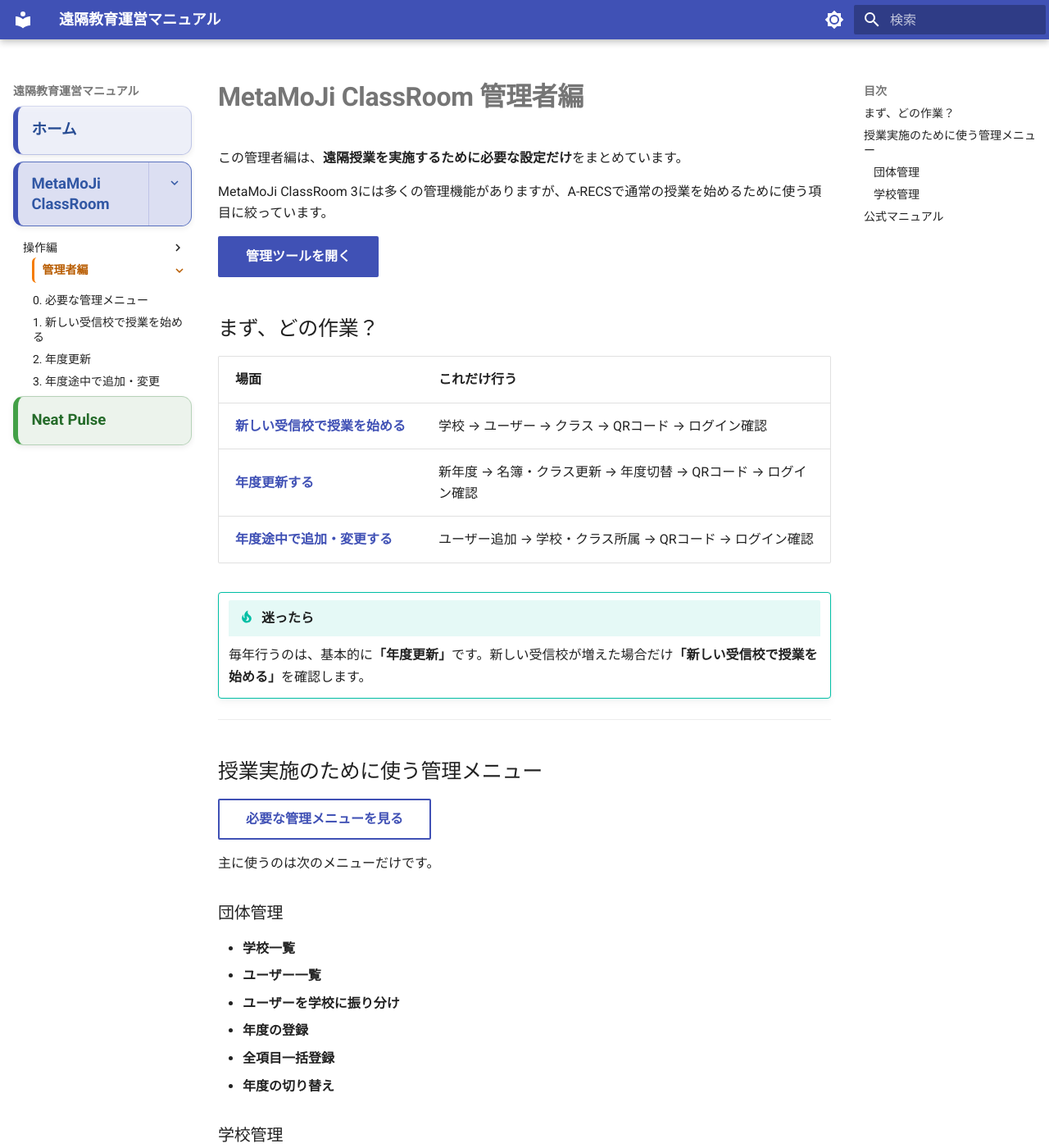
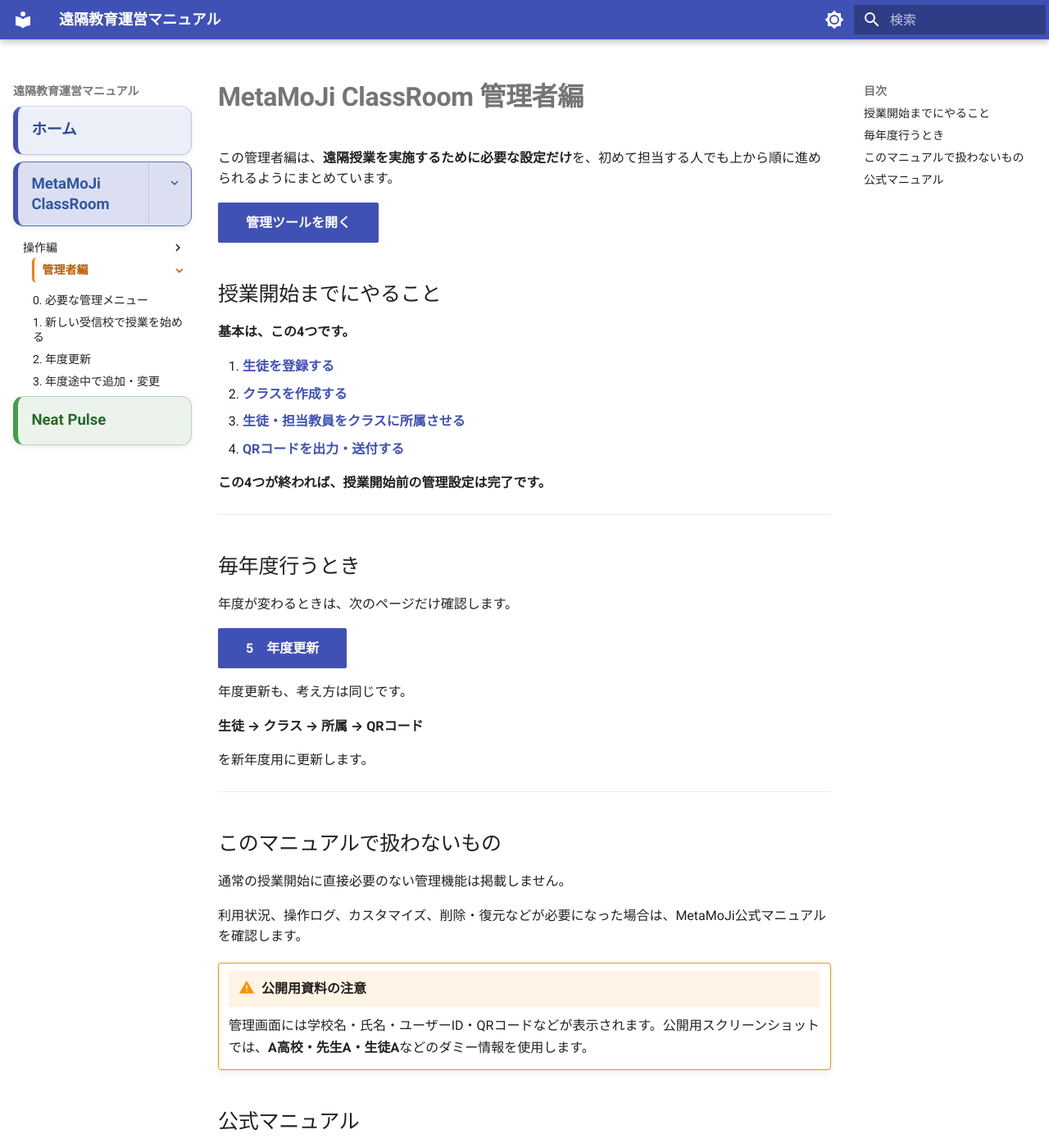
Before and after one commit to a-recs/remote-manual, an MkDocs documentation site: the page built from docs/metamoji/admin/index.md, in a window 1280 px wide and 1400 px high. Shown: the whole window at 82% size. Built offline with MkDocs 1.6.1 and Material for MkDocs 9.7.7, drawn with Linux system fonts in a browser that asks for light colours; some of the changed text lies outside the part shown.

Commit message:
Simplify admin overview to four essential setup tasks

```diff
--- a/docs/metamoji/admin/index.md
+++ b/docs/metamoji/admin/index.md
@@ -1,48 +1,41 @@
 # MetaMoJi ClassRoom 管理者編
 
-この管理者編は、**遠隔授業を実施するために必要な設定だけ**をまとめています。
-
-MetaMoJi ClassRoom 3には多くの管理機能がありますが、A-RECSで通常の授業を始めるために使う項目に絞っています。
+この管理者編は、**遠隔授業を実施するために必要な設定だけ**を、初めて担当する人でも上から順に進められるようにまとめています。
 
 [管理ツールを開く](https://api-classroom.metamoji.com/mmjmanage/tools/ja/login.html){ .md-button .md-button--primary target="_blank" }
 
-## まず、どの作業？
+## 授業開始までにやること
 
-| 場面 | これだけ行う |
-|---|---|
-| **[新しい受信校で授業を始める](01-initial-setup.md)** | 学校 → ユーザー → クラス → QRコード → ログイン確認 |
-| **[年度更新する](02-annual-renewal.md)** | 新年度 → 名簿・クラス更新 → 年度切替 → QRコード → ログイン確認 |
-| **[年度途中で追加・変更する](03-midyear-management.md)** | ユーザー追加 → 学校・クラス所属 → QRコード → ログイン確認 |
+**基本は、この4つです。**
 
-!!! tip "迷ったら"
-    毎年行うのは、基本的に**「年度更新」**です。新しい受信校が増えた場合だけ**「新しい受信校で授業を始める」**を確認します。
+1. **[生徒を登録する](01-student-registration.md)**
+2. **[クラスを作成する](02-class-create.md)**
+3. **[生徒・担当教員をクラスに所属させる](03-class-members.md)**
+4. **[QRコードを出力・送付する](04-qr.md)**
+
+**この4つが終われば、授業開始前の管理設定は完了です。**
 
 ---
 
-## 授業実施のために使う管理メニュー
+## 毎年度行うとき
 
-[必要な管理メニューを見る](00-menu-guide.md){ .md-button }
+年度が変わるときは、次のページだけ確認します。
 
-主に使うのは次のメニューだけです。
+[5　年度更新](02-annual-renewal.md){ .md-button .md-button--primary }
 
-### 団体管理
+年度更新も、考え方は同じです。
 
-- **学校一覧**
-- **ユーザー一覧**
-- **ユーザーを学校に振り分け**
-- **年度の登録**
-- **全項目一括登録**
-- **年度の切り替え**
+**生徒 → クラス → 所属 → QRコード**
 
-### 学校管理
-
-- **クラス登録**
-- **クラス分け・担当教員の設定**
-- **クラス別QRコード一覧**
-
-それ以外の管理機能は、通常の授業開始準備では使用しません。必要になった場合はMetaMoJi公式マニュアルを確認します。
+を新年度用に更新します。
 
 ---
+
+## このマニュアルで扱わないもの
+
+通常の授業開始に直接必要のない管理機能は掲載しません。
+
+利用状況、操作ログ、カスタマイズ、削除・復元などが必要になった場合は、MetaMoJi公式マニュアルを確認します。
 
 !!! warning "公開用資料の注意"
     管理画面には学校名・氏名・ユーザーID・QRコードなどが表示されます。公開用スクリーンショットでは、**A高校・先生A・生徒A**などのダミー情報を使用します。
```
